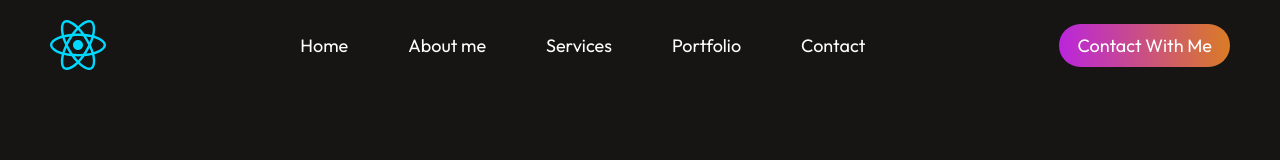
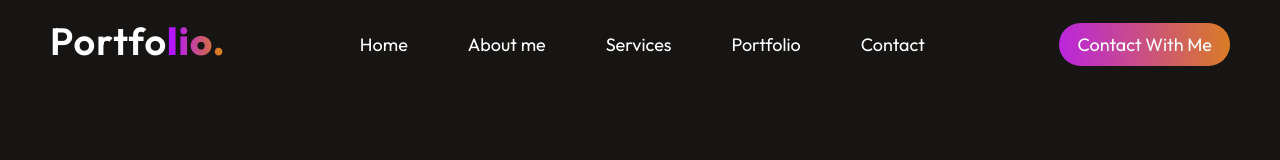
Before and after one commit to Hari-prasath-03/PRODIGY_WD_04, a React (Vite) app: page / in a window 1280 px wide. Shown: the top 160 px of the page. Built offline with nearby package versions, Linux system fonts and the light colour scheme.

Commit message:
fourth commit

```diff
--- a/src/Components/Navbar/Navbar.css
+++ b/src/Components/Navbar/Navbar.css
@@ -3,6 +3,21 @@
     align-items: center;
     justify-content: space-between;
     margin: 20px 50px;
+}
+.navbar h2 {
+    font-size: 38px;
+    position: relative;
+    bottom: 3px;
+    font-weight: 600;
+    letter-spacing: 1px;
+}
+
+.navbar h2 span {
+    font-weight: 800;
+    background: linear-gradient(270deg, #DF8908 0.41%, #B415FF 90.25%);
+    background-clip: text;
+    -webkit-background-clip: text;
+    -webkit-text-fill-color: transparent;
 }
 
 .nav-menu {
@@ -105,3 +120,10 @@
         gap: 20px;
     }
 }
+
+@media(max-width:487px) {
+    .navbar h2 {
+        font-size: 35px;
+        bottom: 0;
+    }
+}
--- a/src/Components/Navbar/Navbar.jsx
+++ b/src/Components/Navbar/Navbar.jsx
@@ -22,7 +22,7 @@ const Navbar = () => {
 
   return (
     <div className="navbar">
-      <img src={logo} height={50} alt="" />
+      <h2>Portfo<span>lio.</span></h2>
       <img src={menu_open} onClick={openMenu} className="nav-open" alt="" />
       <ul ref={menuRef} className="nav-menu">
         <img
```
